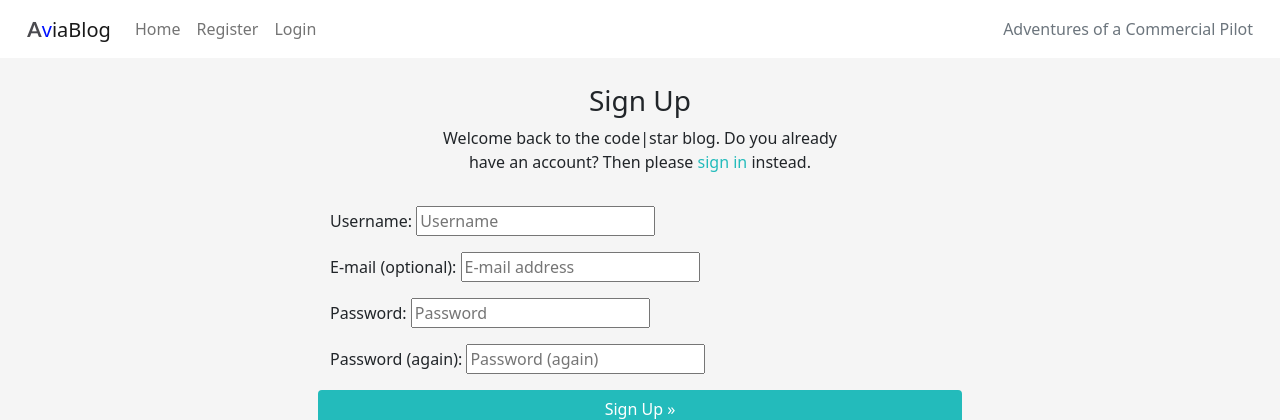
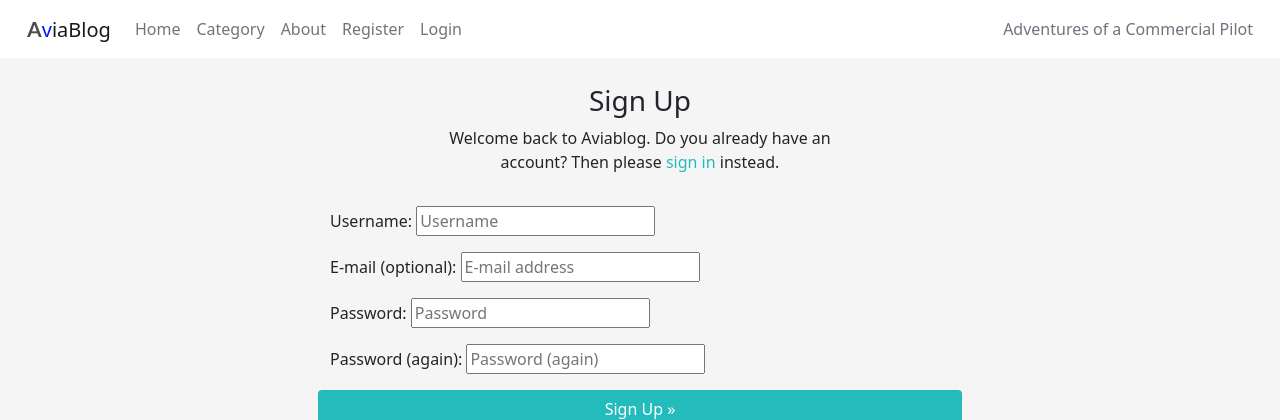
Before and after one commit to jve89/portfolio4, a Django app: page /accounts/signup/ in a window 1280 px wide. Shown: the top 420 px of the page. Run offline with Django 3.2, Linux system fonts and the light colour scheme; some libraries are stand-ins or nearby versions.

Commit message:
Adding 2 extra nav options for Category and About. Still need to fill them in

```diff
--- a/aviablog/settings.py
+++ b/aviablog/settings.py
@@ -55,6 +55,7 @@ INSTALLED_APPS = [
     'django_summernote',
     'crispy_forms',
     'blog',
+    'aviablog',
 ]
 
 SITE_ID = 1
--- a/blog/admin.py
+++ b/blog/admin.py
@@ -5,6 +5,9 @@ from django_summernote.admin import SummernoteModelAdmin
 
 @admin.register(Category)
 class CategoryAdmin(admin.ModelAdmin):
+    list_display = ('name',)
+    list_filter = ('name',)
+    search_fields = ('name', 'body')
     actions = ['approve_category']
 
     def approve_category(self, request, queryset):
--- a/blog/models.py
+++ b/blog/models.py
@@ -7,7 +7,7 @@ STATUS = ((0, "Draft"), (1, "Published"))
 
 
 class Category(models.Model):
-    name = models.CharField(max_length=200, unique=True)
+    name = models.CharField(max_length=80)
 
     def __str__(self):
         return self.name
@@ -18,7 +18,7 @@ class Post(models.Model):
     slug = models.SlugField(max_length=200, unique=True)
     category = models.ForeignKey(Category, null=True,
                                  on_delete=models.SET_NULL,
-                                 related_name="category")
+                                 related_name="categorys")
     author = models.ForeignKey(User, on_delete=models.CASCADE,
                                related_name="blog_posts")
     featured_image = CloudinaryField('image', default='placeholder')
--- a/blog/urls.py
+++ b/blog/urls.py
@@ -1,10 +1,12 @@
 from . import views
-from django.urls import path
+from django.urls import path, include
 
 
 urlpatterns = [
     path('', views.PostList.as_view(), name='home'),
     path('<slug:slug>/', views.PostDetail.as_view(), name='post_detail'),
     path('like/<slug:slug>/', views.PostLike.as_view(), name='post_like'),
-    path('blog/', views.PostCategory.as_view(), name='post_category'),
+    path('blog/', views.PostCategory.as_view(), name="post_category"),
+    path('category.html', views.category, name='category'),
+    path('about.html', views.about, name='about'),
 ]
--- /dev/null
+++ b/templates/about.html
@@ -0,0 +1,5 @@
+{% extends "base.html" %}
+
+{% block content %}
+
+{%endblock%}
--- a/templates/account/login.html
+++ b/templates/account/login.html
@@ -12,7 +12,7 @@
     <div class="col-md-8 mt-3 offset-md-2 text-center">
       <h3>{% trans "Sign In" %}</h3>
 
-      <p>{% blocktrans %}Welcome back to the code|star blog. To leave a comment or like a post, please log in. If you
+      <p>{% blocktrans %}Welcome back to Aviablog. To leave a comment or like a post, please log in. If you
         have not created an account yet, then <a class="link" href="{{ signup_url }}">sign up</a>
         first.{% endblocktrans %}</p>
     </div>
--- a/templates/account/signup.html
+++ b/templates/account/signup.html
@@ -10,7 +10,7 @@
     <div class="col-md-8 mt-3 offset-md-2 text-center">
       <h3>{% trans "Sign Up" %}</h3>
 
-      <p>{% blocktrans %}Welcome back to the code|star blog. Do you already have an account? Then please <a class="link"
+      <p>{% blocktrans %}Welcome back to Aviablog. Do you already have an account? Then please <a class="link"
           href="{{ login_url }}">sign in</a> instead.{% endblocktrans %}</p>
     </div>
   </div>
--- a/templates/base.html
+++ b/templates/base.html
@@ -4,7 +4,7 @@
 <html class="h-100">
 
 <head>
-    <title>aviablog Blog</title>
+    <title>Aviablog</title>
 
     <link rel="preconnect" href="https://fonts.gstatic.com">
     <link href="https://fonts.googleapis.com/css2?family=Roboto:wght@300&display=swap" rel="stylesheet">
@@ -37,6 +37,12 @@
                 <ul class="navbar-nav me-auto mb-2 mb-lg-0">
                     <li class="nav-item">
                         <a class="nav-link" aria-current="page" href="{% url 'home' %}">Home</a>
+                    </li>
+                    <li class="nav-item">
+                        <a class="nav-link" href="{% url 'category' %}">Category</a>
+                    </li>
+                    <li class="nav-item">
+                        <a class="nav-link" href="{% url 'about' %}">About</a>
                     </li>
                     {% if user.is_authenticated %}
                     <li class="nav-item">
```
Also changed, not shown: blog/views.py (+9 -1 lines), templates/category.html (added, +20 -0 lines), templates/account/category.html (deleted).
